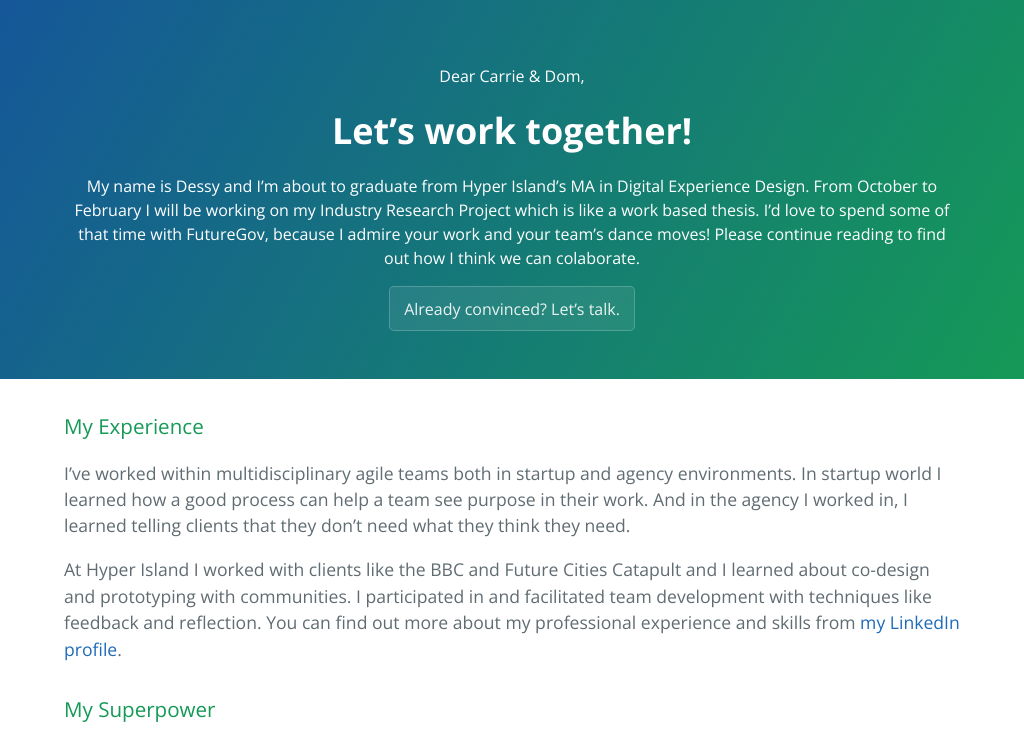
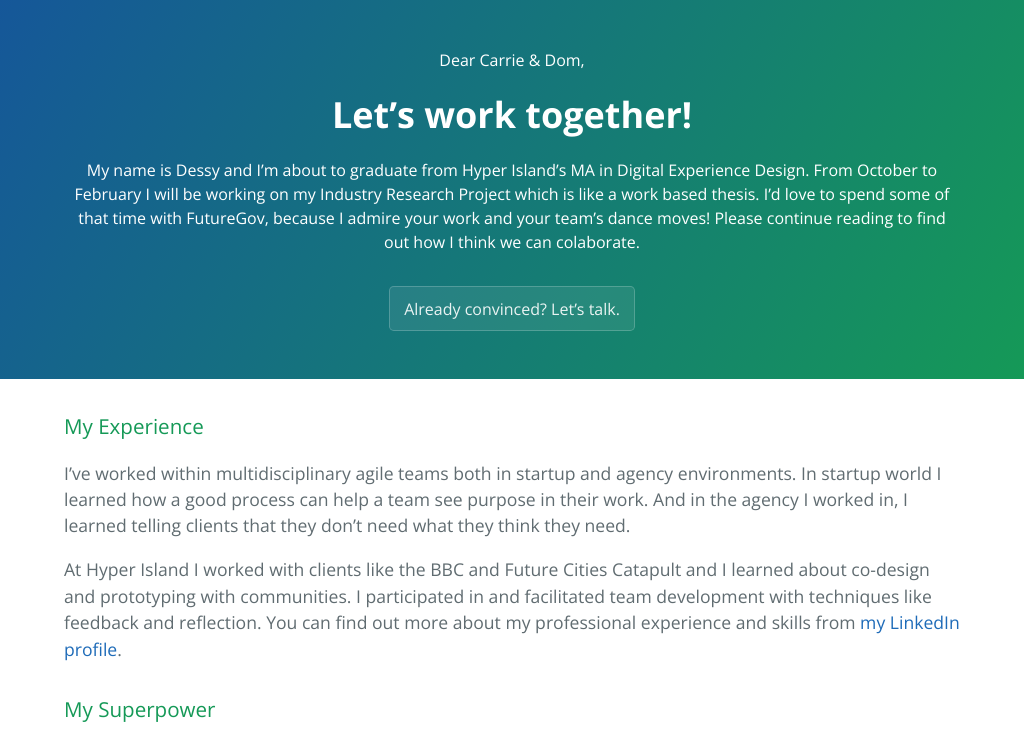
Before and after one commit to descho/proposal, a plain HTML site: page index.html in a window 1024 px wide. Shown: the top 739 px of the page. Drawn offline with nearby package versions, Linux system fonts and the light colour scheme.

Commit message:
Update stylesheet.css

```diff
--- a/stylesheets/stylesheet.css
+++ b/stylesheets/stylesheet.css
@@ -18,6 +18,7 @@ a {
 .btn {
   display: inline-block;
   margin-bottom: 1rem;
+  margin-top: 1rem;
   color: rgba(255, 255, 255, 0.9);
   background-color: rgba(255, 255, 255, 0.08);
   border-color: rgba(255, 255, 255, 0.2);
@@ -77,11 +78,11 @@ a {
 
 @media screen and (min-width: 64em) {
   .page-header {
-    padding: 5rem 14rem 1rem; } }
+    padding: 2rem 14rem 1rem; } }
 
 @media screen and (min-width: 42em) and (max-width: 64em) {
   .page-header {
-    padding: 3rem 4rem 1rem; } }
+    padding: 2rem 4rem 1rem; } }
 
 @media screen and (max-width: 42em) {
   .page-header {
```
